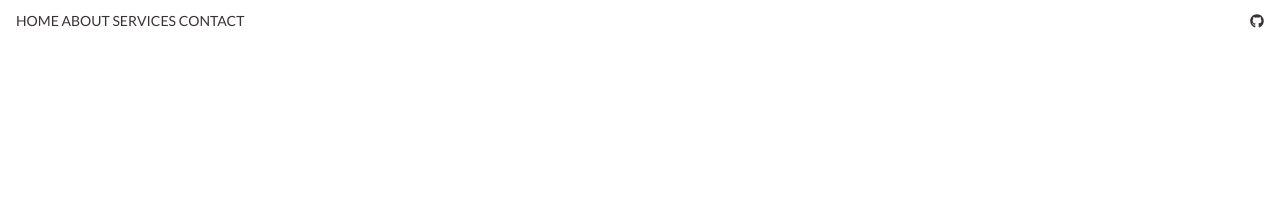
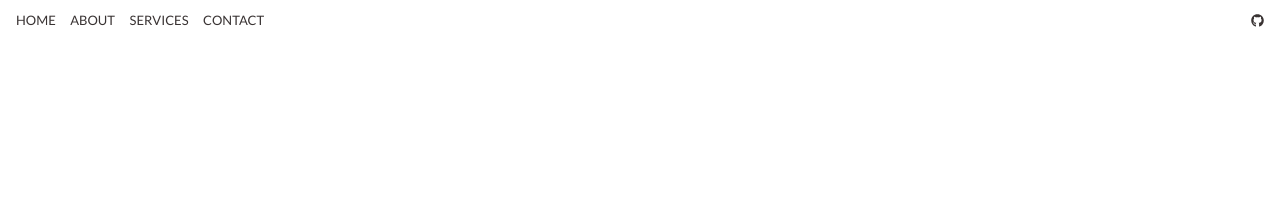
Before and after one commit to juliancoleman/engineering, a Jekyll site: the page built from index.html, in a window 1280 px wide. Shown: the top 204 px of the page. Built offline with Jekyll 4.4.1, drawn with Linux system fonts in a browser that asks for light colours.

Commit message:
Add right-hand margin to links

```diff
--- a/assets/css/style.scss
+++ b/assets/css/style.scss
@@ -14,7 +14,7 @@ a {
 }
 
 header {
-  font-size: 14px;
+  font-size: 13px;
   display: flex;
   justify-content: space-between;
   padding: 12px 16px;
@@ -23,6 +23,10 @@ header {
     color: #393333;
     text-transform: uppercase;
 
+    &:not(:last-of-type) {
+      margin-right: 12px;
+    }
+
     i {
       font-size: 18px;
     }
```
